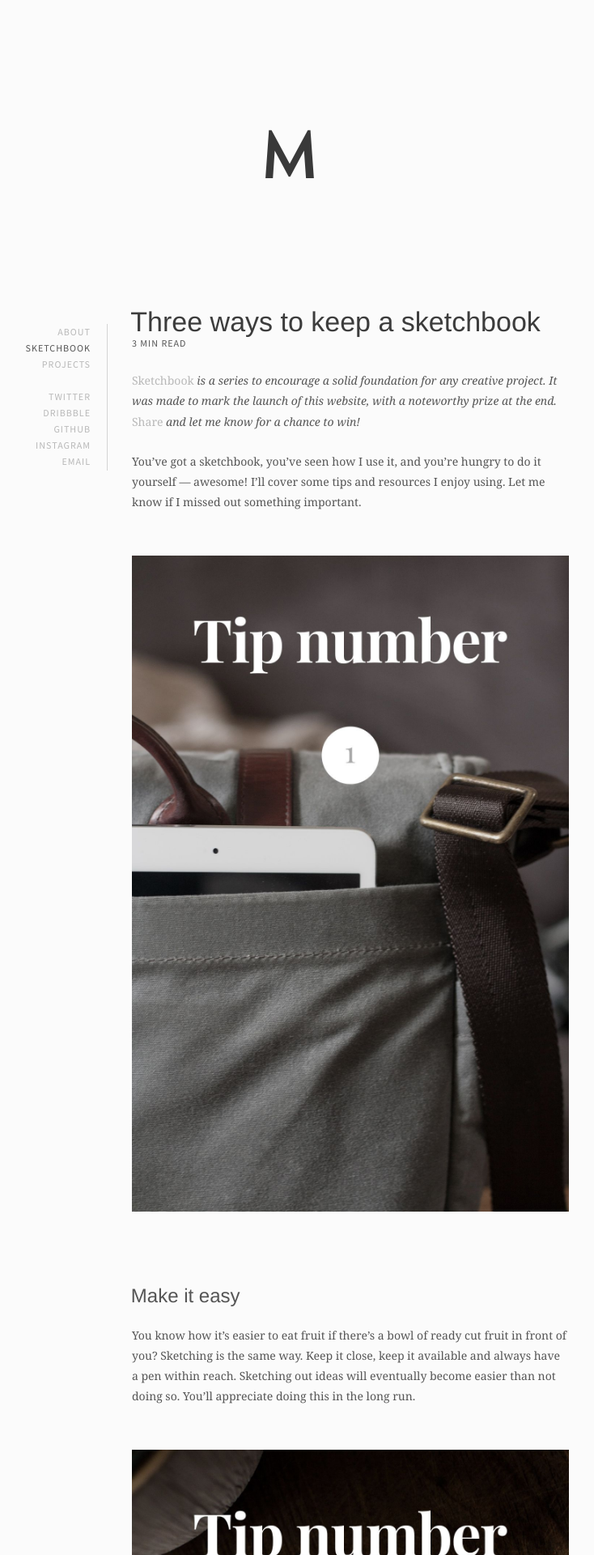
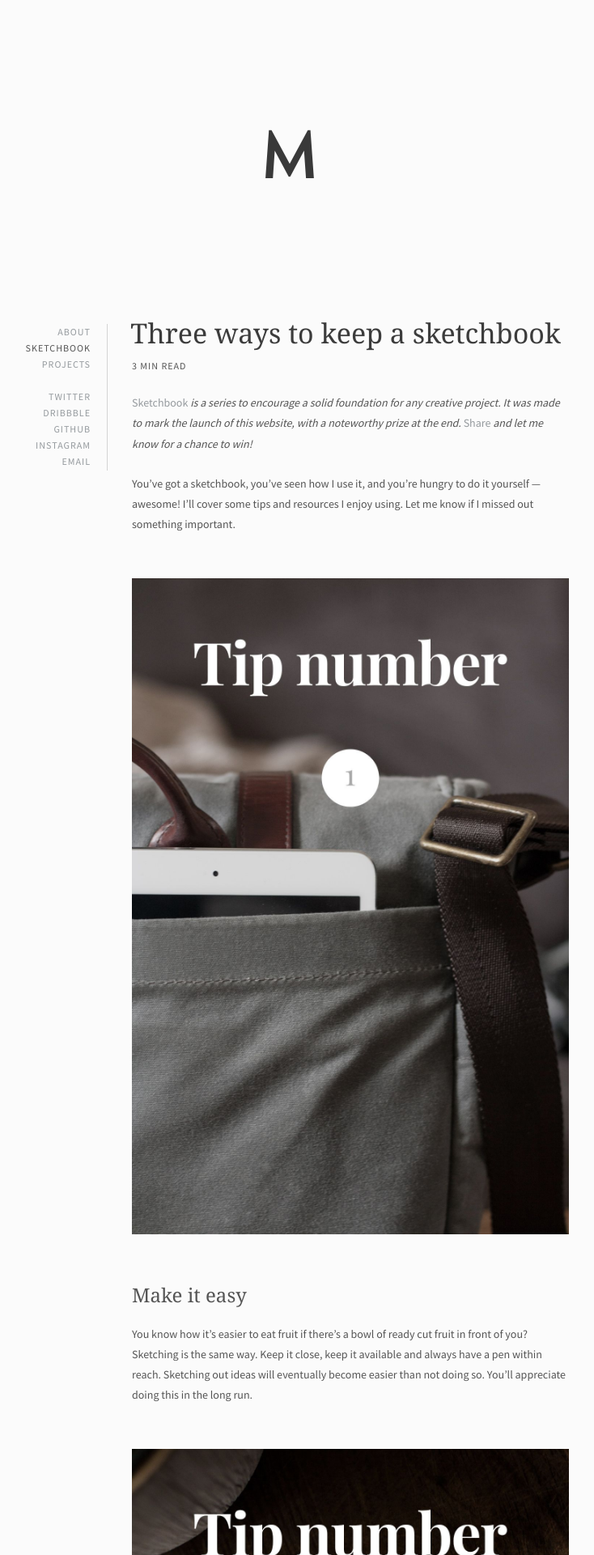
Before and after one commit to partcoffee/partcoffee.github.io, a Jekyll site: the page built from sketchbook-4.md, in a window 1280 px wide. Shown: the top 1920 px of the page at 81% size, without its empty margins (282-1016 px from the left). Built offline with Jekyll 4.4.1, drawn with Linux system fonts in a browser that asks for light colours.

Commit message:
Images are now bigger. Might be a mistake. Changed fonts.

```diff
--- a/css/main.scss
+++ b/css/main.scss
@@ -17,7 +17,7 @@
 $blue: #32d6df;
 $green: #d4fb00;
 $light: #fbfbfb;
-$lighter: #b8b8b8;
+$lighter: #959a9e; /* #b8b8b8 or black .4 */
 $ultralight: #d4d4d4;
 $black: #202020;
 
@@ -160,6 +160,7 @@
 
 	.spaceless {
 		margin-top: 0;
+		padding: 0;
 	}
 }
 
@@ -240,14 +241,15 @@
 }
 
 .sidenote span {
+	color: $lighter;
+	border-bottom: 1px solid $ultralight;
 	display: block;
-	border-bottom: 1px solid $ultralight;
 	padding: 6px 0;
 	position: relative;
 	width: 100%;
 
 	&, & a {
-		font: 400 13px/1.4 $primary;
+		font: 400 13px/1.8 $primary;
 	}
 
 	strong {
@@ -295,38 +297,33 @@
 
 h1 {
 	color: darken($main-color, 10%);
-	font: 300 34px/1.8 $thin;
-	line-height: 1;
-	margin-top: 20px;
-	margin-left: (-34px/20);
+	font: 300 34px/1 $serif;
+	margin: 20px 0 14px (-34px/20);
 	text-align: center;
-
-	&:first-of-type {
-		margin-top: 60px;
-	}
 }
 
 .first-type {
+	font-size: 28px;
 	text-align: left;
 }
 
 h2 {
 	color: $main-color;
-	font: 300 24px/1.8 $thin;
+	font: 300 24px/1.8 $serif;
 	line-height: 1;
 	margin-left: (-24px/20);
 	padding: 30px 0 0;
 }
 
 p {
-	font: 400 14px/1.8 $serif;
+	font: 400 14px/1.8 $primary;
 	color: $main-color;
 	margin: 24px 0;
 }
 
 a {
 	@include animate(0.2s);
-	font: 400 14px/1.8 $serif;
+	font: 400 14px/1.8 $primary;
 	text-decoration: none;
 	color: $lighter;
 	-webkit-tap-highlight-color: transparent;
@@ -368,9 +365,13 @@
 
 article {
 	li {
-		font: 400 14px/1.8 $serif;
+		font: 400 14px/1.8 $primary;
 		position: relative;
 		margin-bottom: 10px;
+
+		&:last-of-type {
+			margin-bottom: 24px;
+		}
 
 		&:before {
 			color: $highlight-color;
@@ -410,10 +411,6 @@
 	#wordcount {
 		margin: 60px 0;
 
-		h1 {
-			margin: 0;
-		}
-
 		.words {
 			display: block;
 			text-align: center;
@@ -433,9 +430,9 @@
 
 @media only screen and (min-width: 720px) {
 	.big {
-		margin: 30px 0 30px -15%;
-		max-width: 130%;
-		width: 130%;
+		margin: 30px 0 30px -20%;
+		max-width: 140%;
+		width: 140%;
 	}
 
 	q p, blockquote p {
@@ -516,7 +513,7 @@
 		text-align: left;
 
 		&:first-of-type {
-			margin: 0 0 0 (-34px/20);
+			margin: 14px 0 14px (-34px/20);
 		}
 	}
 
--- a/sketchbook-4.md
+++ b/sketchbook-4.md
@@ -11,19 +11,19 @@
 
 <img src="../img/sketchbook/img_17.jpg" alt="Tip number one">
 
-## Make it easy
+<h2 class="spaceless">Make it easy</h2>
 
 You know how it's easier to eat fruit if there's a bowl of ready cut fruit in front of you? Sketching is the same way. Keep it close, keep it available and always have a pen within reach. Sketching out ideas will eventually become easier than not doing so. You'll appreciate doing this in the long run.
 
 <img src="../img/sketchbook/img_18.jpg" alt="Tip number two">
 
-## Be hungry
+<h2 class="spaceless">Be hungry</h2>
 
 Cliché, I know, but be hungry for knowledge. What I mean by that is that even if you get to a point where you can make great stuff with ease, you shouldn't stop learning. In terms of your sketchbook, that basically means you can look back through the pages and see tremendous amounts of progression over the years.
 
 <img src="../img/sketchbook/img_19.jpg" alt="Tip number three">
 
-## Inspire and be inspired
+<h2 class="spaceless">Inspire and be inspired</h2>
 
 Unexpected inspiration is often the reason I start on projects. I might think I can do something better than the source or I'd just like to include a particular design piece from it in my own project. Either way, it's kickstarting new projects. Insipiration can come from anything, so go watch some old films, read a book or browse through photos from an unknown photographer. Here's a couple of websites I find useful:
 
```
Also changed, not shown: about.md (+1 -1 lines).
